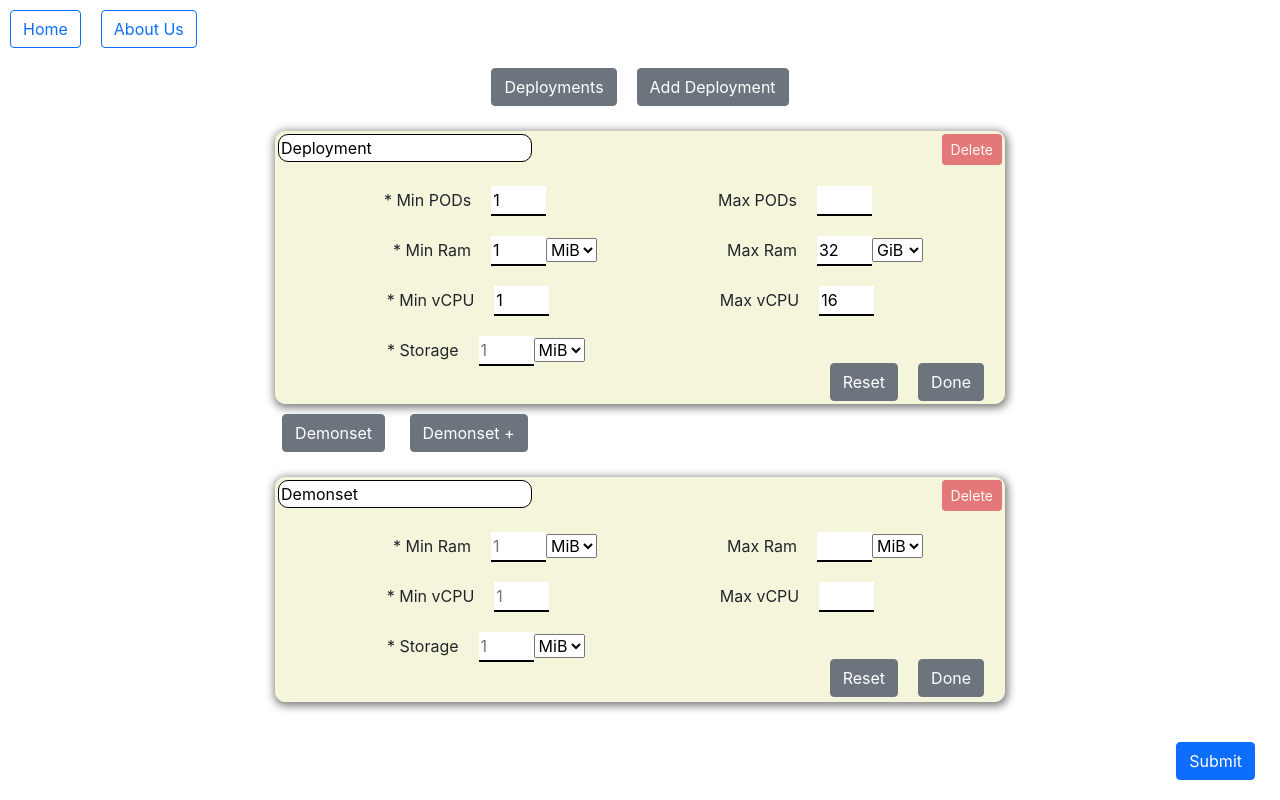
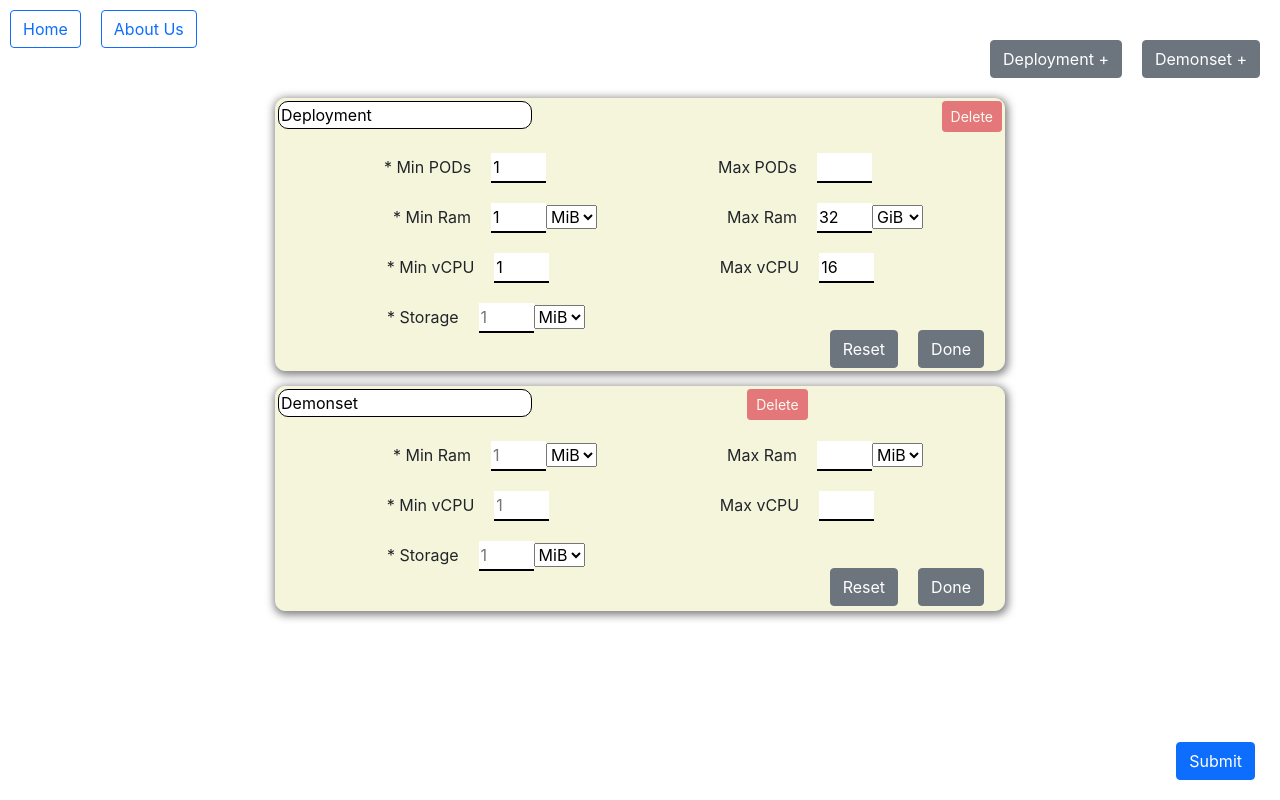
Before and after one commit to CognitQ/ccc-AllPages, a React (Create React App) app: page / in a window 1280 px wide. Built offline with nearby package versions, Linux system fonts and the light colour scheme.

Commit message:
InputForms's button Changed

```diff
--- a/src/components/Graph.js
+++ b/src/components/Graph.js
@@ -15,7 +15,7 @@ const Graph = ({ workerCost }) => {
   // Sample data
   const dataLeast = [
     { name: "EKS", MasterNode: 17, WorkerNode: { workerCost } },
-    { name: "AKS", MasterNode: 19, WorkerNode: 68 },
+    { name: "AKS", MasterNode: 19, WorkerNode: 69 },
     { name: "GKE", MasterNode: 15, WorkerNode: 45 },
   ];
 
@@ -45,7 +45,7 @@ const Graph = ({ workerCost }) => {
               fontSize: "12px",
             }}
           />
-          <Bar dataKey="MasterNode" stackId="a" fill="blue" />
+          <Bar dataKey="MasterNode" stackId="a" fill="blue">  <LabelList position="top" /></Bar>
           <Bar dataKey="WorkerNode" stackId="a" fill="grey">
             <LabelList position="top" />
           </Bar>
--- a/src/components/InputForm.css
+++ b/src/components/InputForm.css
@@ -17,7 +17,7 @@
         box-shadow: 1px 2px 8px 2px rgb(0,0,0,0.5);
         border-radius: 10px;
         background-color: beige;
-        margin-top:15px;
+        margin-top:40px;
     }
     .box1 {
         height: 225px;
@@ -28,7 +28,11 @@
         background-color: beige;
         margin-top:15px;
     }
-
+    .addButtons{
+        right:10px;
+        position:fixed;
+        top: 30px;
+    }
 
     .btn {
         margin: 10px;
--- a/src/components/InputForm.js
+++ b/src/components/InputForm.js
@@ -218,21 +218,21 @@ export const InputForm = (props) => {
   return (
     <div className="main">
       {/* code Starting of Deployment Button */}
-      <div>
-        <button
-          type="button"
-          className="btn btn-secondary"
-          onClick={() => setShow(!show)}
-        >
-          Deployments{" "}
-        </button>
-        <button
+      <div className="addButtons">
+         <button
           type="button"
           className="btn btn-secondary"
           onClick={handleAddFields}
         >
-          Add Deployment
+          Deployment +
         </button>
+          <button
+              type="button"
+              className="btn btn-secondary"
+              onClick={handleAddDemonsetFields}
+            >
+              Demonset +
+            </button>
       </div>
       {/* End of Deployment Button */}
 
@@ -435,7 +435,7 @@ export const InputForm = (props) => {
 
           {/* Start of Demonset button code */}
 
-          <div>
+          {/* <div>
             <button
               type="button"
               onClick={() => setHide(!hide)}
@@ -450,7 +450,7 @@ export const InputForm = (props) => {
             >
               Demonset +
             </button>
-          </div>
+          </div> */}
           {/* End of Demonset button code */}
 
           {/* Start of Demonset hide and show + container code */}
@@ -822,6 +822,20 @@ export const InputForm = (props) => {
 
           {/* Start of clear all  and submit button code*/}
           <div className="submitbtn">
+          {/* <button
+          type="button"
+          className="btn btn-secondary"
+          onClick={handleAddFields}
+        >
+          Deployment +
+        </button>
+          <button
+              type="button"
+              className="btn btn-secondary"
+              onClick={handleAddDemonsetFields}
+            >
+              Demonset +
+            </button> */}
             <button
               type="submit"
               className="btn btn-primary"
```
